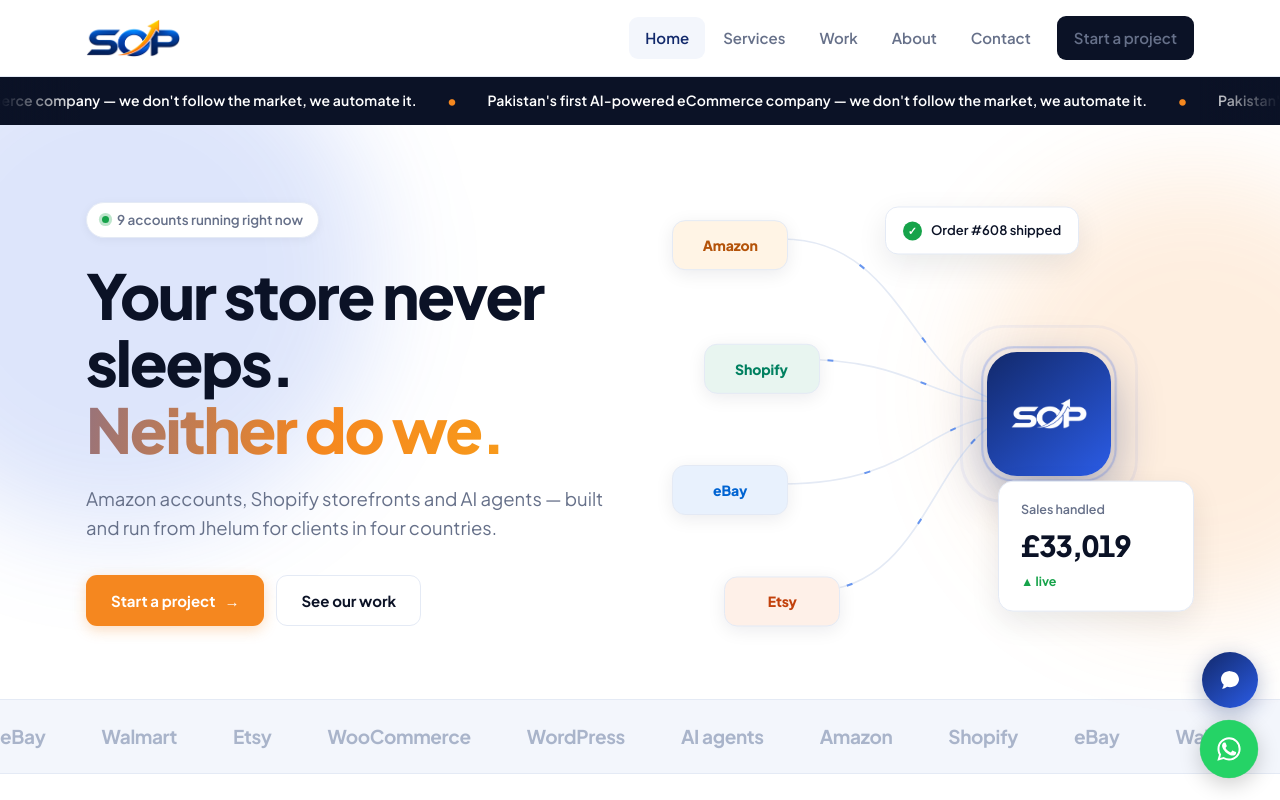
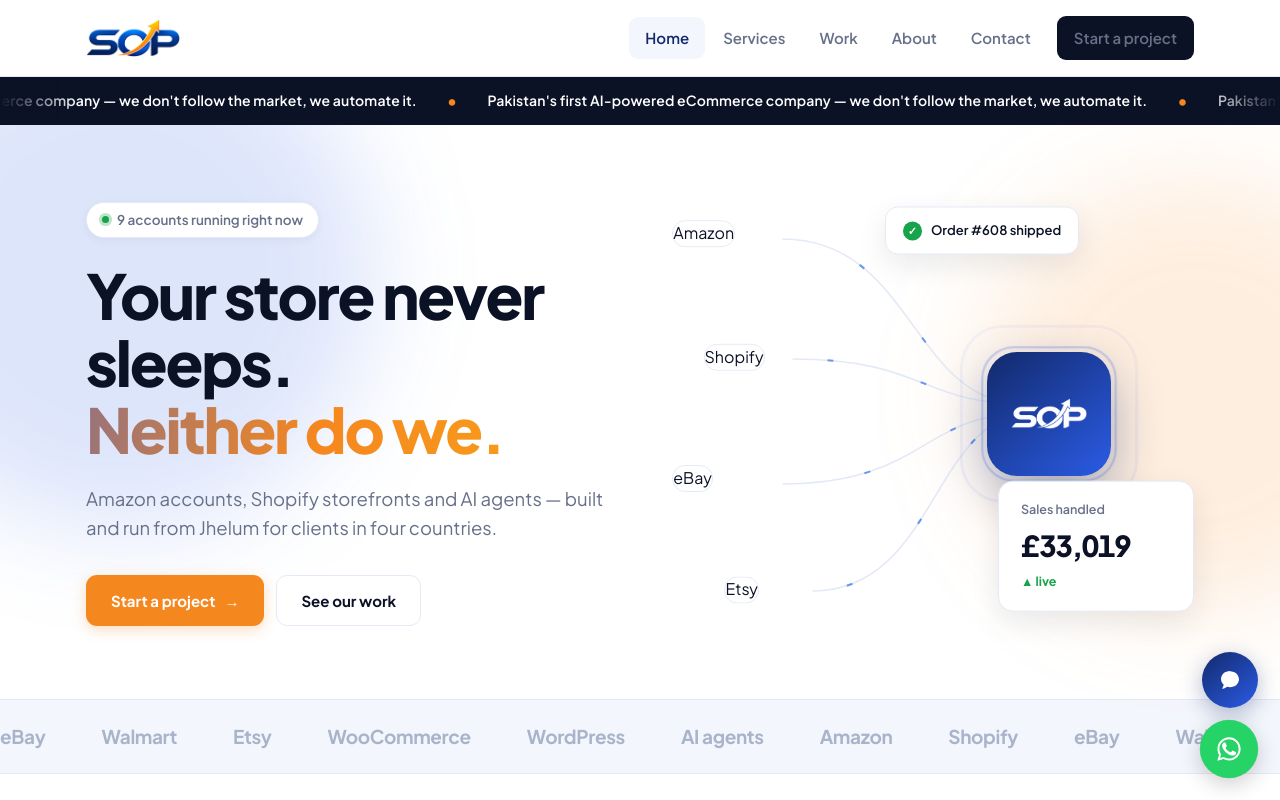
Before and after one commit to startofpakistan1-svg/sop-website, a Next.js app: page / in a window 1280 px wide. Shown: the top 800 px of the page. Built offline with nearby package versions, Linux system fonts and the light colour scheme.

Commit message:
Brand colours and equal size for platform nodes

```diff
--- a/src/app/globals.css
+++ b/src/app/globals.css
@@ -139,25 +139,16 @@
 .stage{position:absolute;inset:0}
 .node{
   position:absolute;background:#fff;border:1px solid var(--hair);border-radius:13px;
-  width:116px;min-width:116px;height:50px;padding:0;
-  display:flex;align-items:center;justify-content:center;text-align:center;
-  font-size:14px;font-weight:800;letter-spacing:-.01em;line-height:1;
-  color:var(--navy);white-space:nowrap;
-  box-shadow:0 4px 18px rgba(11,18,38,.08);
   animation:bob 5s ease-in-out infinite;
-  transition:transform .5s var(--e),box-shadow .5s var(--e),border-color .5s var(--e);
+  transition:transform .5s var(--e),box-shadow .5s var(--e);
 }
-.node:hover{
-  transform:translateY(-4px) scale(1.04);border-color:var(--ash);
-  box-shadow:0 10px 26px rgba(11,18,38,.14);
+.node:hover{transform:translateY(-4px) scale(1.04);box-shadow:0 10px 26px rgba(11,18,38,.14)}
+.node img{
+  max-width:76px;max-height:26px;width:auto;height:auto;
+  object-fit:contain;display:block;
 }
 .n1{left:0;top:6%}.n2{left:6%;top:34%;animation-delay:.6s}
 .n3{left:0;top:62%;animation-delay:1.2s}.n4{left:10%;top:88%;animation-delay:1.8s}
-/* brand colours — after .node / .node:hover so they win */
-.node.n1{color:#B45309;background:#FFF4E5}  /* Amazon */
-.node.n2{color:#008060;background:#E8F5F0}  /* Shopify */
-.node.n3{color:#0064D2;background:#E8F1FD}  /* eBay */
-.node.n4{color:#C2410C;background:#FEF0E8}  /* Etsy */
 @keyframes bob{0%,100%{transform:translateY(0)}50%{transform:translateY(-7px)}}
 
 .hub{
@@ -591,7 +582,8 @@
   .hero-grid{grid-template-columns:1fr;gap:40px}
   .flow{height:330px}
   .hub{width:96px;height:96px;right:22%;padding:18px}
-  .node{font-size:12.5px;width:96px;min-width:96px;height:42px}
+  .node{font-size:12px;padding:9px 12px;min-width:84px;height:42px}
+  .node img{max-width:60px;max-height:21px}
   .ticker-card{padding:14px 16px;min-width:0}
   .ticker-card .val{font-size:23px}
   section{padding:66px 0}
```
